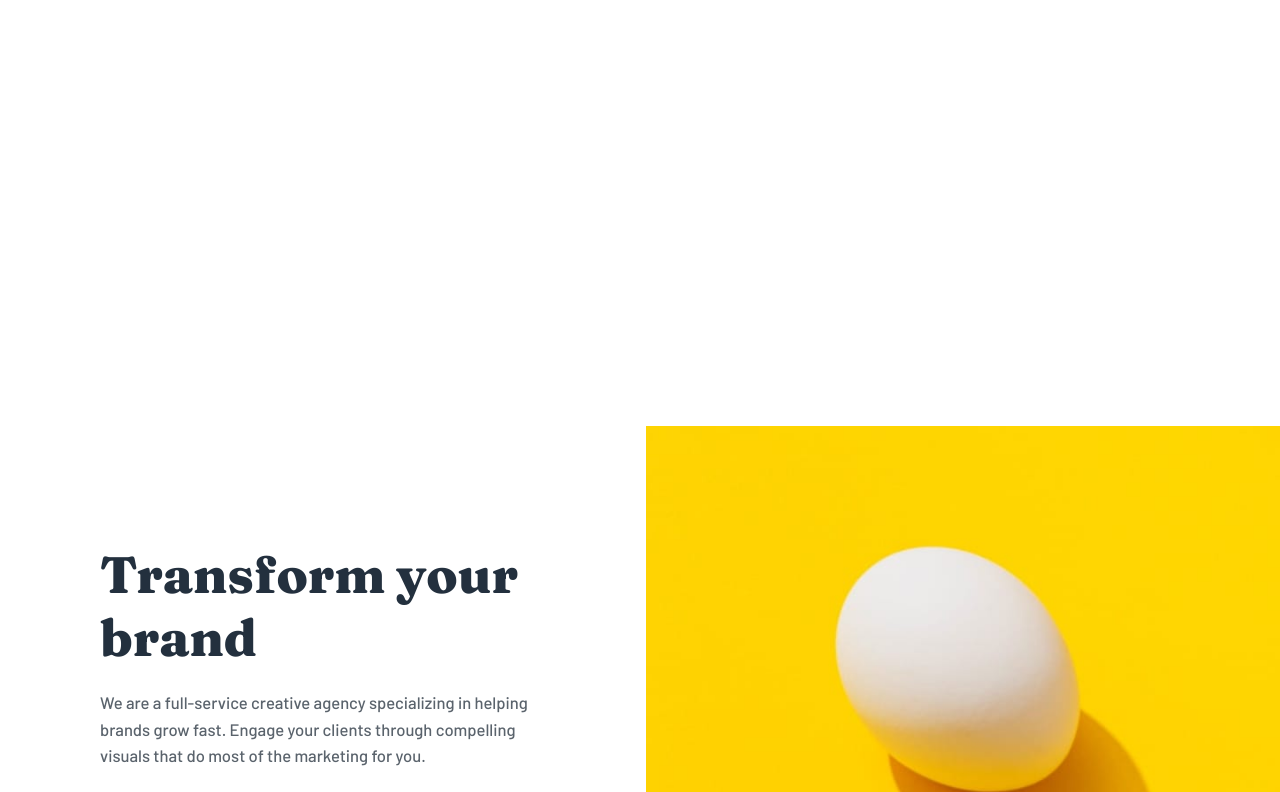
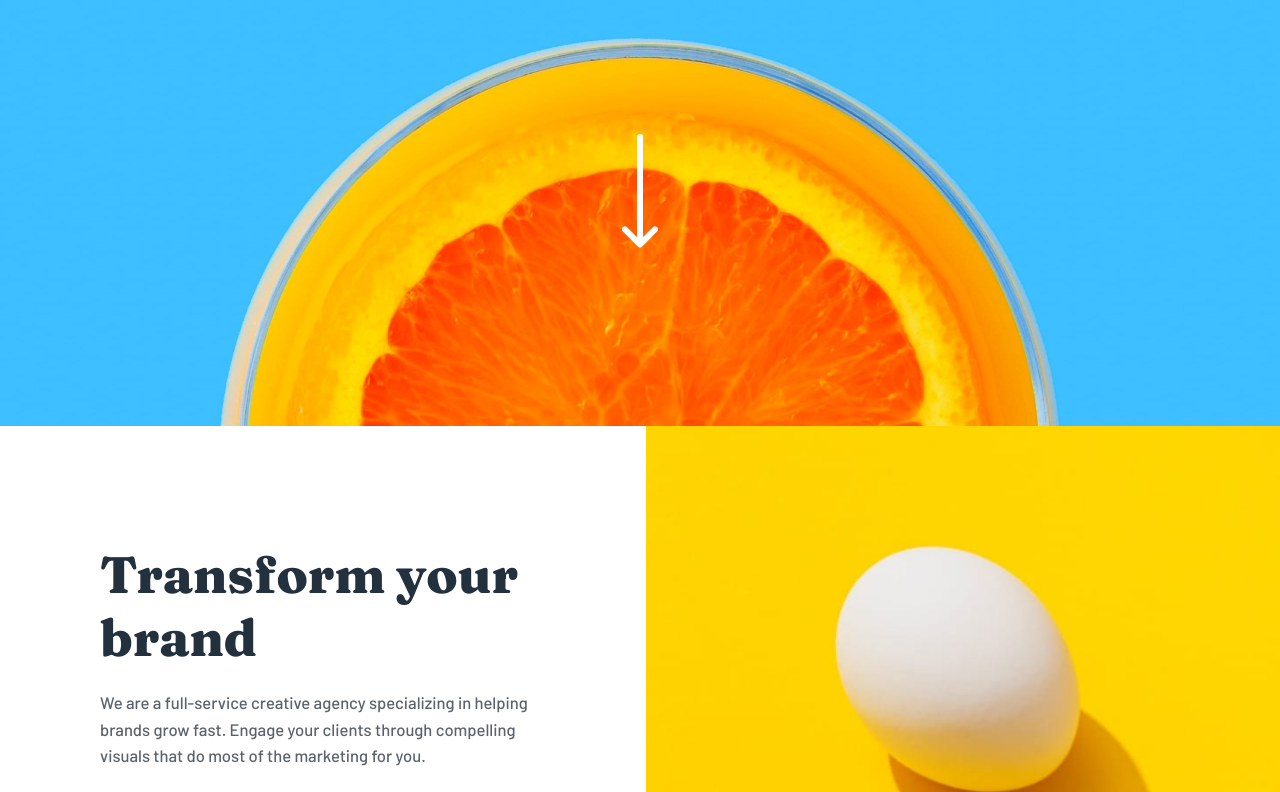
Before and after one commit to yohanalemu/sunnyside, a plain HTML site: page index.html in a window 1280 px wide. Shown: the part 374-1166 px from the top of the page. Drawn offline with Linux system fonts and the light colour scheme; the site is published under a folder, as on GitHub Pages, so addresses that start at the root find nothing.

Commit message:
Add files via upload

```diff
--- a/style.css
+++ b/style.css
@@ -23,7 +23,7 @@ p{
     display: flex;
     justify-content: space-between;
     align-items: center;
-    background:url(/images/desktop/image-header.jpg);
+    background:url(images/desktop/image-header.jpg);
     background-size: cover;
     background-position: center top;
 
```
